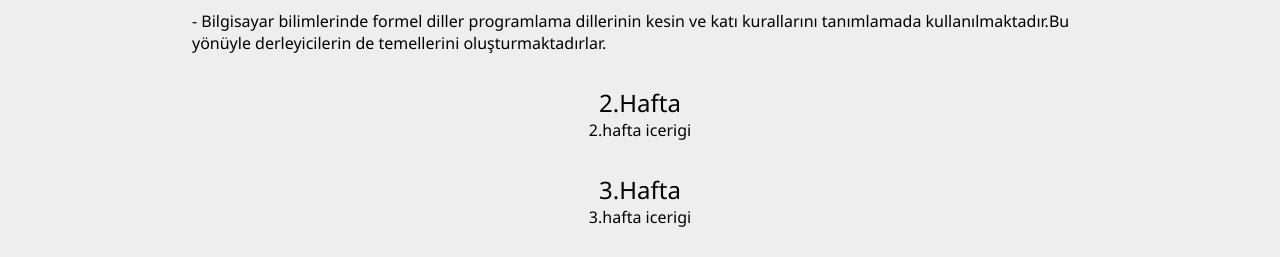
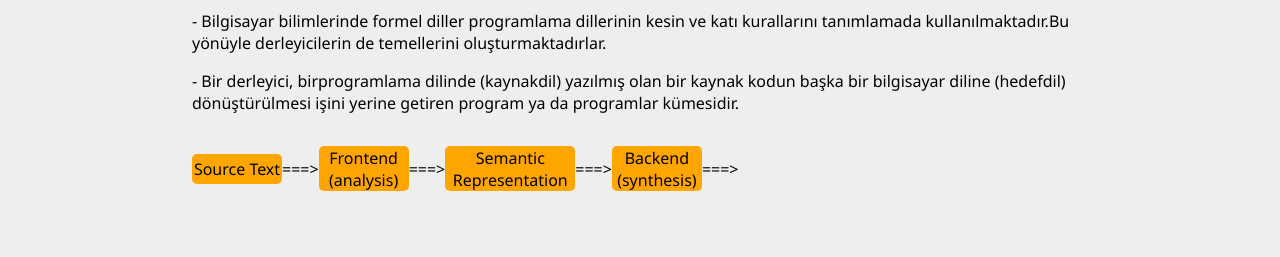
Before and after one commit to turkaytunc/ders-notlari-2020-guz, a React (Create React App) app: page /formel-diller in a window 1280 px wide. Shown: the part 638-895 px from the top of the page. Built offline with nearby package versions, Linux system fonts and the light colour scheme.

Commit message:
add rectangle component

```diff
--- a/src/components/formel-diller/FormelDiller.jsx
+++ b/src/components/formel-diller/FormelDiller.jsx
@@ -1,5 +1,6 @@
 import './formel-diller.scss';
 import React from 'react';
+import { RectangleInfo } from '../rectangle-info/RectangleInfo';
 
 export const FormelDiller = () => {
   return (
@@ -31,6 +32,51 @@ export const FormelDiller = () => {
               kesin ve katı kurallarını tanımlamada kullanılmaktadır.Bu yönüyle
               derleyicilerin de temellerini oluşturmaktadırlar.
             </p>
+            <p className="notes-paragraph">
+              - Bir derleyici, birprogramlama dilinde (kaynakdil) yazılmış olan
+              bir kaynak kodun başka bir bilgisayar diline (hedefdil)
+              dönüştürülmesi işini yerine getiren program ya da programlar
+              kümesidir.
+            </p>
+            <div
+              className="notes-paragraph"
+              style={{
+                flexDirection: 'row',
+                alignItems: 'center',
+                flexWrap: 'wrap',
+              }}
+            >
+              <RectangleInfo
+                width={90}
+                height={30}
+                content={'Source Text'}
+                radius={5}
+              />
+              <p>==={'>'}</p>
+              <RectangleInfo
+                width={90}
+                height={45}
+                content={'Frontend (analysis)'}
+                radius={5}
+              />
+              <p>==={'>'}</p>
+              <RectangleInfo
+                width={130}
+                height={45}
+                content={'Semantic Representation'}
+                radius={5}
+              />
+              <p>==={'>'}</p>
+              <RectangleInfo
+                width={90}
+                height={45}
+                content={'Backend (synthesis)'}
+                radius={5}
+              />
+              <p>==={'>'}</p>
+            </div>
+            <p className="notes-paragraph"></p>
+            <p className="notes-paragraph"></p>
           </div>
           <div id="hafta-2">
             <h2 style={{ fontWeight: 'normal' }}>2.Hafta</h2>
--- /dev/null
+++ b/src/components/rectangle-info/RectangleInfo.jsx
@@ -0,0 +1,19 @@
+import './rectangle-info.scss';
+
+import React from 'react';
+
+export const RectangleInfo = (props) => {
+  const { width, height, content, radius } = props;
+  return (
+    <div
+      className="rectangle-info-container"
+      style={{
+        height: `${height}px`,
+        width: `${width}px`,
+        borderRadius: `${radius}px`,
+      }}
+    >
+      <p className="rectangle-content">{content}</p>
+    </div>
+  );
+};
--- /dev/null
+++ b/src/components/rectangle-info/rectangle-info.scss
@@ -0,0 +1,18 @@
+.rectangle-info-container {
+  background-color: orange;
+  width: min-content;
+  display: flex;
+  flex-direction: column;
+  justify-content: center;
+  align-items: center;
+  margin: 1em 0;
+}
+
+.rectangle-content {
+  width: 100%;
+  overflow-y: scroll;
+  &::-webkit-scrollbar {
+    display: none;
+  }
+  text-align: center;
+}
```
Also changed, not shown: src/components/rectangel-info/RectangleInfo.jsx (deleted, +0 -7 lines), src/components/rectangel-info/rectangle-info.scss (deleted).
